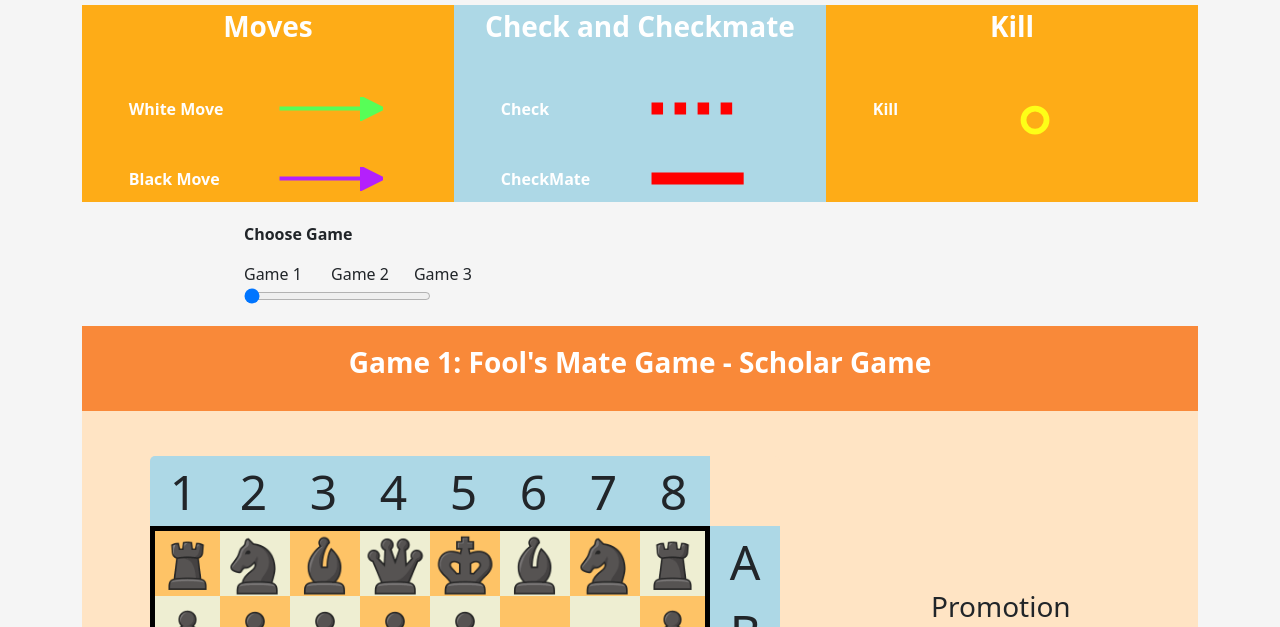
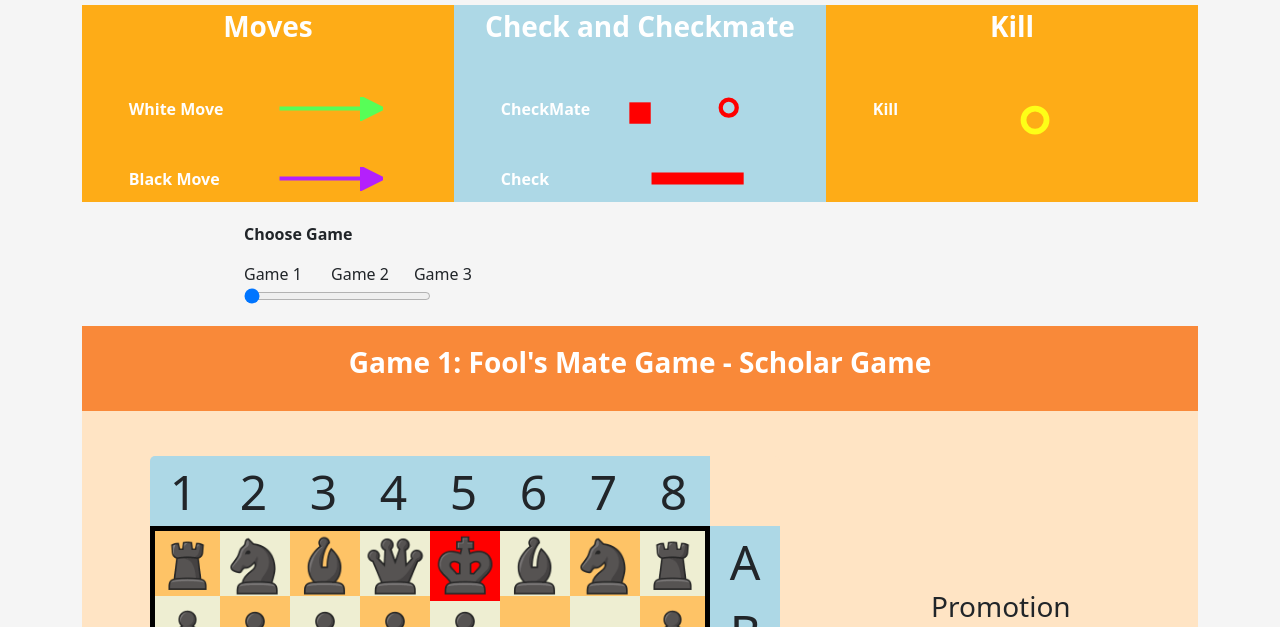
Before and after one commit to hemanth-sunkireddy/Static_Chess_Game_Visualisation, a plain HTML site: page index.html in a window 1280 px wide. Shown: the part 173-800 px from the top of the page. Drawn offline with Linux system fonts and the light colour scheme.

Commit message:
checkMate: Added CheckMate Representation in all three games

```diff
--- a/index.html
+++ b/index.html
@@ -80,20 +80,17 @@
             <div class="col">
               <div class="row" style="padding: 10%; height: 30px; width: 100%">
                 <div class="col">
-                  <p style="margin-right: 10px; color: white; font-weight: bold;">Check</p>
+                  <p style="margin-right: 10px; color: white; font-weight: bold;">CheckMate</p>
                 </div>
                 <div class="col">
-                  <svg viewBox="0 0 100 100 ">
-                    <defs>
-                      <!-- A marker to be used as an arrowhead -->
-                      <marker id="arrow3" viewBox="0 0 10 10" refX="5" refY="5" markerWidth="6" markerHeight="6"
-                        orient="auto-start-reverse">
-                        <path d="M 0 0 L 10 5 L 0 10 z" />
-                      </marker>
-                    </defs>
-                    <!-- A line with a marker -->
-                    <line x1="10" y1="10" x2="90" y2="10" stroke="red" stroke-dasharray="10, 10, 10"
-                      stroke-width="10.5px" />
+                  <!-- Check Mate Move -->
+                  <svg viewBox="0 0 100 100">
+                    <rect width="40" height="40" x="10" y="10"  fill="red" />
+                  </svg>
+                </div>
+                <div class="col">
+                  <svg viewBox="0 0 100 100">
+                    <circle cx="50" cy="20" r="15" stroke="red" fill="none" stroke-width="8px" />
                   </svg>
                 </div>
               </div>
@@ -101,7 +98,7 @@
             </div>
             <div class="row" style="padding: 10%; height: 30px; width: 100%;">
               <div class="col" style="height: 50px">
-                <p style="margin-right: 10px; color: white; font-weight: bold; ">CheckMate</p>
+                <p style="margin-right: 10px; color: white; font-weight: bold; ">Check</p>
               </div>
               <div class="col">
                 <svg viewBox="0 0 100 100">
@@ -140,7 +137,6 @@
                         <path d="M 0 0 L 10 5 L 0 10 z" />
                       </marker>
                     </defs>
-                    <!-- A line with a marker -->
                     <circle r="10" cx="20" cy="20" fill="none" stroke-width="5px" stroke="yellow"></circle>
                   </svg>
                 </div>
@@ -196,6 +192,11 @@
             <svg viewBox="0 0 100 100" style="position: absolute">
               <!-- Text for move number -->
               <text x="56.5" y="40" fill="black" font-size="5px">2</text>
+            </svg>
+
+            <!-- Check Mate Move -->
+            <svg viewBox="0 0 100 100" style="position: absolute">
+              <circle cx="83" cy="50" r="4.5" stroke="red" fill="none" stroke-width="1px" />
             </svg>
 
             <!-- Add SVG overlay for all squares -->
@@ -337,7 +338,7 @@
                 <p style="font-size: 300%; justify-content: center; align-items: center; margin-left: 20px;">5</p>
               </div>
               <div class="square top-bold">
-                <img src="./images/pieces/black/king.png" alt="" />
+                <img src="./images/pieces/black/king.png" alt="" style="background-color: red;" />
               </div>
               <div class="square">
                 <img src="./images/pieces/black/pawn.png" alt="" />
@@ -519,7 +520,7 @@
             </tr>
             <tr style="background-color: gainsboro;">
               <th scope="row">4</th>
-              <td>Pawn:  B6</td>
+              <td>Pawn: B6</td>
               <td>B6 --&gt D6</td>
               <td></td>
               <td></td>
```
Also changed, not shown: game2.html (+17 -14 lines), game3.html (+26 -19 lines).
